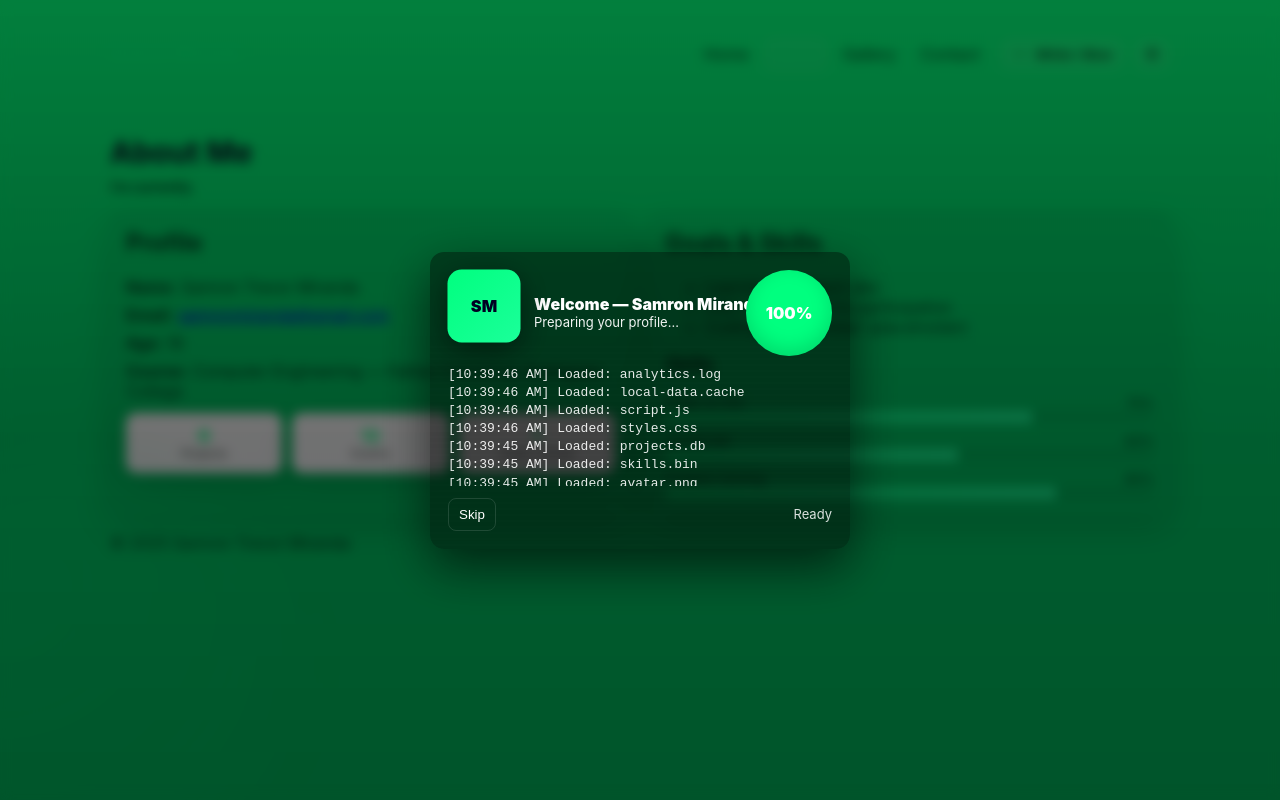
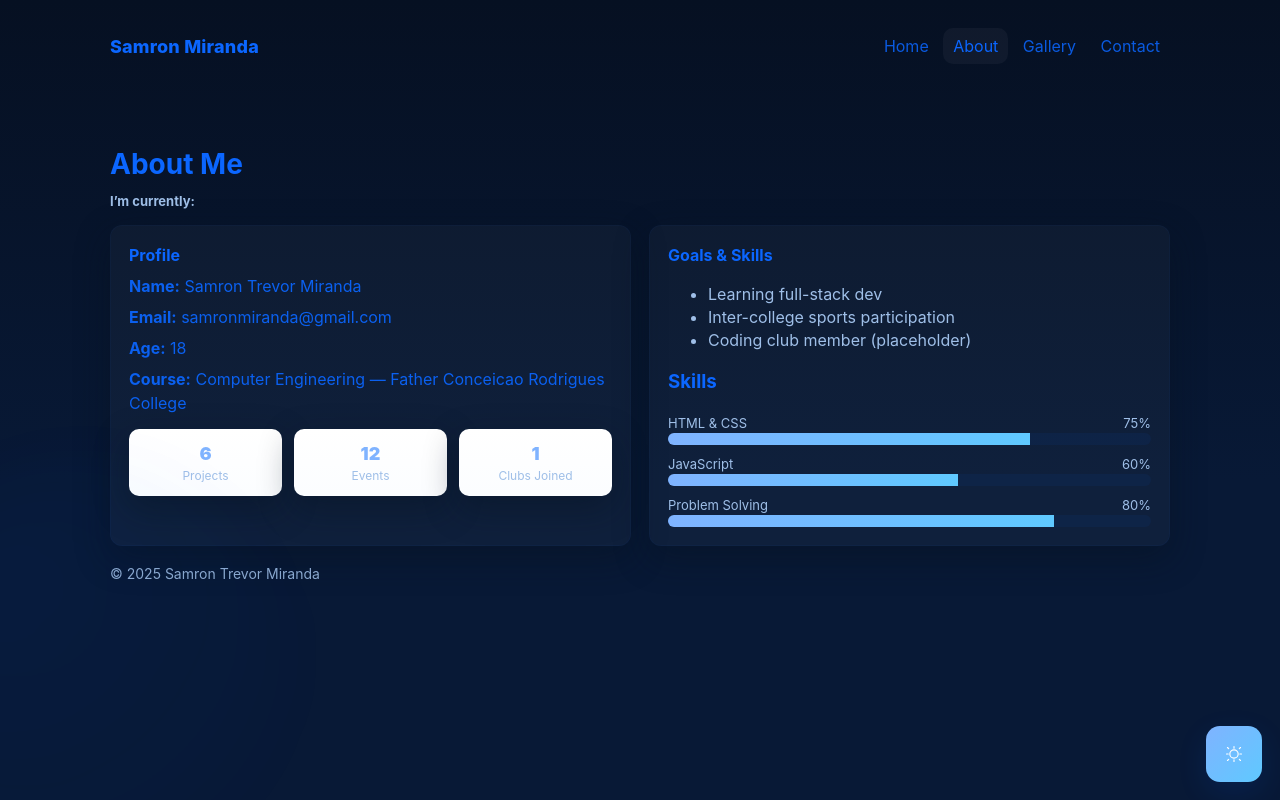
Before and after one commit to 11101-cpu/samronmiranda.github.io, a plain HTML site: page about.html in a window 1280 px wide. Drawn offline with Linux system fonts and the light colour scheme.

Commit message:
Update about.html

```diff
--- a/about.html
+++ b/about.html
@@ -10,25 +10,30 @@
      THEME VARIABLES
      ------------------------- */
   :root{
+    /* core colors */
+    --blue-primary: #0b66ff;           /* main blue for lettering & accents */
+    --blue-2: #5fb0ff;
+    --ink: var(--blue-primary);
+
     /* white/blue default (fallback values) */
     --bg-default: linear-gradient(180deg,#f6fbff,#eaf4ff 60%);
     --card-default: #ffffff;
-    --accent-default:#0b66ff;
-    --accent2-default:#5fb0ff;
-    --muted-default:#6b7a90;
-    --glass-default: rgba(255,255,255,0.7);
-    --shadow-default: 0 10px 30px rgba(12,33,80,0.08);
+    --accent-default: var(--blue-primary);
+    --accent2-default: var(--blue-2);
+    --muted-default:#3b506b;
+    --glass-default: rgba(255,255,255,0.8);
+    --shadow-default: 0 10px 30px rgba(12,33,80,0.06);
 
-    /* neon theme (start here) */
-    --bg-neon: linear-gradient(180deg,#05ff7a 0%, #00d36a 55%);
-    --card-neon: rgba(0,0,0,0.06);
-    --accent-neon: #00ff7f;
-    --accent2-neon: #1bff9a;
-    --muted-neon: rgba(2,18,12,0.8);
+    /* neon theme (secondary theme) - more subdued for professionalism */
+    --bg-neon: linear-gradient(180deg,#061022 0%, #081936 60%);
+    --card-neon: rgba(255,255,255,0.03);
+    --accent-neon: #7fb3ff;
+    --accent2-neon: #5fc9ff;
+    --muted-neon: #9fbfe8;
     --glass-neon: rgba(255,255,255,0.04);
-    --shadow-neon: 0 12px 34px rgba(0,0,0,0.14);
+    --shadow-neon: 0 12px 34px rgba(6,18,32,0.45);
 
-    /* active tokens (will be switched by .theme-default on <body>) */
+    /* active tokens (switched by .theme-default on <body>) */
     --bg: var(--bg-neon);
     --card: var(--card-neon);
     --accent: var(--accent-neon);
@@ -37,14 +42,15 @@
     --glass: var(--glass-neon);
     --shadow: var(--shadow-neon);
 
-    --radius:14px;
+    --radius:12px;
     --fw-sans: Inter, system-ui, -apple-system, "Segoe UI", Roboto, "Helvetica Neue", Arial;
     font-family: var(--fw-sans);
     -webkit-font-smoothing:antialiased;
     -moz-osx-font-smoothing:grayscale;
+    box-sizing: border-box;
   }
 
-  /* body.default-theme applies white/blue */
+  /* body.default-theme applies white/blue professional look */
   body.default-theme{
     --bg: var(--bg-default);
     --card: var(--card-default);
@@ -56,31 +62,30 @@
   }
 
   /* -------------------------
-     LAYOUT
+     BASE LAYOUT & TYPOGRAPHY
      ------------------------- */
   *{box-sizing:border-box}
   html,body{height:100%}
   body{
-    margin:0;background:var(--bg);color:#081426;padding-bottom:48px;transition:background .32s ease;
+    margin:0;
+    background:var(--bg);
+    color:var(--ink);          /* all lettering blue */
+    padding-bottom:72px;
+    transition: background .32s ease, color .25s ease;
+    font-size:16px;
+    line-height:1.45;
   }
-  .container{max-width:1100px;margin:0 auto;padding:20px}
-  header{display:flex;align-items:center;justify-content:space-between;padding:18px 0}
-  .brand{font-weight:800;color:var(--accent);text-decoration:none}
-  nav .links{display:flex;gap:12px;align-items:center}
-  a.nav-link{color:var(--muted);text-decoration:none;padding:8px 10px;border-radius:10px}
-  a.nav-link.active{background:var(--glass);color:var(--accent)}
+  .container{max-width:1100px;margin:0 auto;padding:28px 20px;}
+  header{display:flex;align-items:center;justify-content:space-between;padding:6px 0 22px}
+  .brand{font-weight:800;color:var(--ink);text-decoration:none;font-size:18px;letter-spacing:0.2px}
+  nav .links{display:flex;gap:14px;align-items:center}
+  a.nav-link{color:var(--ink);text-decoration:none;padding:8px 10px;border-radius:10px;opacity:0.86}
+  a.nav-link.active{background:var(--glass);color:var(--ink);opacity:1}
 
-  /* theme toggle */
-  .controls{display:flex;gap:10px;align-items:center}
-  .btn{
-    display:inline-flex;align-items:center;gap:8px;padding:8px 12px;border-radius:10px;border:0;background:rgba(255,255,255,0.06);
-    cursor:pointer;font-weight:700;color:var(--muted);backdrop-filter: blur(6px);
-  }
-  .btn:focus{outline:2px solid rgba(0,0,0,0.12);outline-offset:2px}
-
-  main{padding:18px 0}
-  h1{font-size:30px;margin:6px 0}
-  .hero{display:flex;gap:18px;align-items:center;margin-bottom:14px}
+  /* controls removed from header (toggle moved bottom-right) */
+  main{padding:6px 0 26px}
+  h1{font-size:28px;margin:6px 0;color:var(--ink)}
+  .hero{display:flex;gap:18px;align-items:center;margin-bottom:12px}
   .hero .label{font-weight:700;color:var(--muted);font-size:13px}
   .word-rotator{overflow:hidden;height:22px;position:relative}
   .word-rotator .words{position:absolute;left:0;top:0;animation:rot 10s linear infinite}
@@ -88,91 +93,112 @@
   @keyframes rot{0%{transform:translateY(0)}20%{transform:translateY(-22px)}40%{transform:translateY(-44px)}60%{transform:translateY(-66px)}80%{transform:translateY(-88px)}100%{transform:translateY(0)}}
 
   .grid{display:grid;grid-template-columns:1fr 1fr;gap:18px}
-  .card{background:var(--card);padding:16px;border-radius:12px;box-shadow:var(--shadow);color:var(--muted)}
-  .card p{margin:8px 0}
+  .card{
+    background:var(--card);
+    padding:18px;border-radius:12px;
+    box-shadow:var(--shadow);color:var(--muted);
+    border: 1px solid rgba(11,102,255,0.04);
+  }
+  .card h2{margin:0 0 8px;color:var(--ink);font-size:16px}
+  .card p{margin:8px 0;color:var(--ink);opacity:0.92}
 
-  .skills .bar{height:12px;background:rgba(0,0,0,0.06);border-radius:999px;overflow:hidden}
+  .skills .bar{height:12px;background:rgba(11,102,255,0.06);border-radius:999px;overflow:hidden}
   .skills .fill{height:100%;width:0;transition:width 1.1s ease;background:linear-gradient(90deg,var(--accent),var(--accent-2))}
 
-  .stats{display:flex;gap:10px;margin-top:12px}
-  .stat{flex:1;padding:12px;border-radius:10px;background:linear-gradient(180deg,#fff,#fbfdff);text-align:center;box-shadow:var(--shadow)}
-  .stat .num{font-weight:800;color:var(--accent);font-size:18px}
+  .stats{display:flex;gap:12px;margin-top:14px}
+  .stat{
+    flex:1;padding:12px;border-radius:10px;background:linear-gradient(180deg,#fff,#fbfdff);
+    text-align:center;box-shadow:var(--shadow);color:var(--ink)
+  }
+  .stat .num{font-weight:900;color:var(--accent);font-size:18px}
 
-  footer{margin-top:26px;color:var(--muted)}
+  footer{margin-top:26px;color:var(--muted);opacity:0.86;font-size:14px}
 
   /* responsive */
-  @media (max-width:880px){ .grid{grid-template-columns:1fr} .links{display:none} }
+  @media (max-width:880px){
+    .grid{grid-template-columns:1fr}
+    header{padding-bottom:12px}
+  }
 
-  /* subtle neon background motif */
-  .orb{position:fixed;left:-120px;bottom:-80px;width:420px;height:420px;border-radius:50%;background:radial-gradient(circle at 30% 30%, rgba(0,255,140,0.16), rgba(0,0,0,0));filter:blur(36px);pointer-events:none;opacity:.9}
+  /* subtle background orb */
+  .orb{position:fixed;left:-120px;bottom:-80px;width:420px;height:420px;border-radius:50%;
+    background:radial-gradient(circle at 30% 30%, rgba(11,102,255,0.06), rgba(0,0,0,0));
+    filter:blur(36px);pointer-events:none;opacity:.7}
+
   /* -------------------------
-     LOADER: scanline + pulse + file list
+     LOADER: professional scanline + progress
      ------------------------- */
   #loader{
     position:fixed;inset:0;display:flex;align-items:center;justify-content:center;z-index:9999;
-    background:linear-gradient(180deg, rgba(0,0,0,0.5), rgba(0,0,0,0.6));backdrop-filter: blur(6px);
+    background:linear-gradient(180deg, rgba(255,255,255,0.6), rgba(255,255,255,0.46));
+    backdrop-filter: blur(6px);
   }
+  body.default-theme #loader{ background: linear-gradient(180deg,#ffffffd6,#ffffffc0); }
   #loader.hidden{opacity:0;visibility:hidden;pointer-events:none;transition:opacity .28s,visibility .28s}
   .stage{
-    width:420px;max-width:94%;padding:18px;border-radius:14px;background:rgba(0,0,0,0.42);
-    color:white;text-align:left;box-shadow:0 18px 50px rgba(0,0,0,0.6);position:relative;overflow:hidden;
+    width:420px;max-width:92%;padding:18px;border-radius:12px;background:var(--card);
+    color:var(--ink);text-align:left;box-shadow:0 18px 38px rgba(16,32,52,0.06);position:relative;overflow:hidden;
+    border: 1px solid rgba(11,102,255,0.06);
   }
-  /* scanline overlay */
-  .scan{
-    position:absolute;inset:0;pointer-events:none;mix-blend-mode:overlay;opacity:.18;background:
-      linear-gradient(180deg, transparent 40%, rgba(255,255,255,0.04) 50%, transparent 60%);
-    background-size:100% 6px;animation:scan 2.1s linear infinite;
+  .loader-top{display:flex;align-items:center;gap:14px;margin-bottom:8px}
+  .pulse{
+    width:64px;height:64px;border-radius:12px;background:linear-gradient(135deg,var(--accent),var(--accent-2));
+    display:flex;align-items:center;justify-content:center;font-weight:900;color:white;box-shadow:0 8px 30px rgba(0,0,0,0.08);
+    margin-bottom:2px;
   }
-  @keyframes scan{0%{transform:translateY(-30%)}100%{transform:translateY(130%)}}
-  .pulse{
-    width:72px;height:72px;border-radius:14px;background:linear-gradient(135deg,var(--accent),var(--accent-2));
-    display:flex;align-items:center;justify-content:center;font-weight:900;color:#002;box-shadow:0 8px 30px rgba(0,0,0,0.5);
-    margin-bottom:12px;animation:pulse 1.2s ease-in-out infinite;
-  }
-  @keyframes pulse{0%{transform:scale(1)}50%{transform:scale(1.06)}100%{transform:scale(1)}}
-  .files{font-family:monospace;font-size:13px;line-height:1.4;max-height:120px;overflow:hidden;margin-top:8px}
-  .files .row{opacity:0.9}
+  .files{font-family:ui-monospace, SFMono-Regular, Menlo, Monaco, "Roboto Mono", monospace;font-size:13px;line-height:1.4;max-height:110px;overflow:hidden;margin-top:8px;color:var(--muted)}
+  .files .row{opacity:0.92;margin-bottom:6px}
   .progress-arc{
     width:86px;height:86px;border-radius:50%;display:grid;place-items:center;margin-left:auto;margin-right:0;
-    position:absolute;right:18px;top:18px;background:conic-gradient(var(--accent) 0% , rgba(255,255,255,0.06) 0% );box-shadow:inset 0 -6px 20px rgba(0,0,0,0.15);
+    position:absolute;right:18px;top:18px;background:conic-gradient(var(--accent) 0% , rgba(11,102,255,0.06) 0% );
+    box-shadow: inset 0 -6px 18px rgba(0,0,0,0.04); color:white;
   }
-  .progress-arc .pct{font-weight:900}
+  .progress-arc .pct{font-weight:900;color:var(--ink);background:rgba(255,255,255,0.9);padding:6px 8px;border-radius:8px;color:var(--accent)}
   .loader-actions{display:flex;gap:8px;margin-top:12px;align-items:center}
-  .skip{background:transparent;border:1px solid rgba(255,255,255,0.12);padding:8px 10px;border-radius:8px;color:white;cursor:pointer}
-  .skip:focus{outline:2px solid rgba(255,255,255,0.12);outline-offset:2px}
+  .skip{
+    background:transparent;border:1px solid rgba(11,102,255,0.08);padding:8px 10px;border-radius:8px;color:var(--ink);cursor:pointer
+  }
 
-  /* accessible small screens fix */
-  @media (max-width:420px){ .progress-arc{position:static;margin:12px 0 0 0;display:flex;justify-content:center} .stage{padding:14px} }
+  /* -------------------------
+     BOTTOM-RIGHT THEME BUTTON
+     ------------------------- */
+  #themeToggleFixed{
+    position:fixed;right:18px;bottom:18px;z-index:10010;
+    width:56px;height:56px;border-radius:14px;border:0;cursor:pointer;
+    display:grid;place-items:center;background:linear-gradient(135deg,var(--accent),var(--accent-2));
+    box-shadow:0 10px 30px rgba(11,102,255,0.12);color:white;font-weight:800;
+    transition:transform .18s ease, box-shadow .18s ease;
+  }
+  #themeToggleFixed:active{transform:translateY(2px)}
+  #themeToggleFixed[aria-pressed="true"]{ box-shadow:0 12px 46px rgba(11,102,255,0.22); }
 
-  /* reduced motion */
-  @media (prefers-reduced-motion: reduce){ .scan,.pulse {animation:none} .word-rotator .words{animation:none} }
+  /* accessible reduced motion */
+  @media (prefers-reduced-motion: reduce){
+    .word-rotator .words{animation:none}
+  }
 </style>
 </head>
 <body>
   <!-- LOADER -->
   <div id="loader" role="status" aria-live="polite" aria-label="Loading interface">
     <div class="stage" role="dialog" aria-modal="true" aria-label="Loading">
-      <div style="display:flex;align-items:center;gap:14px">
+      <div class="loader-top">
         <div class="pulse" aria-hidden="true">SM</div>
         <div>
-          <div style="font-weight:900">Welcome — Samron Miranda</div>
-          <div style="font-size:13px;opacity:0.95">Preparing your profile…</div>
+          <div style="font-weight:800;color:var(--ink);font-size:15px">Welcome — Samron Miranda</div>
+          <div style="font-size:13px;color:var(--muted)">Preparing your profile…</div>
         </div>
 
         <div class="progress-arc" id="arc" aria-hidden="true"><div class="pct" id="arcPct">0%</div></div>
       </div>
 
-      <div class="files" id="fileList" aria-hidden="true" style="margin-top:12px">
-        <!-- file rows will be injected -->
-      </div>
+      <div class="files" id="fileList" aria-hidden="true" style="margin-top:6px"></div>
 
       <div class="loader-actions">
-        <button class="skip" id="skipBtn">Skip</button>
+        <button class="skip" id="skipBtn" aria-label="Skip loading">Skip</button>
         <div style="flex:1"></div>
-        <div style="font-size:13px;color:rgba(255,255,255,0.85)" id="loaderStatus">Initializing</div>
+        <div style="font-size:13px;color:var(--muted)" id="loaderStatus">Initializing</div>
       </div>
-
-      <div class="scan" aria-hidden="true"></div>
     </div>
   </div>
 
@@ -183,21 +209,12 @@
     <header>
       <a class="brand" href="index.html">Samron Miranda</a>
 
-      <div class="controls">
       <nav class="links" aria-label="Primary">
         <a class="nav-link" href="index.html">Home</a>
         <a class="nav-link active" href="about.html">About</a>
         <a class="nav-link" href="gallery.html">Gallery</a>
         <a class="nav-link" href="contact.html">Contact</a>
       </nav>
-
-        <button id="themeBtn" class="btn" aria-pressed="false" title="Toggle theme">
-          <svg id="themeIcon" xmlns="http://www.w3.org/2000/svg" width="16" height="16" viewBox="0 0 24 24" fill="none" stroke="currentColor"><circle cx="12" cy="12" r="4"></circle></svg>
-          <span id="themeLabel">White / Blue</span>
-        </button>
-
-        <button id="menuToggle" class="btn" aria-expanded="false" aria-controls="mobileNav">☰</button>
-      </div>
     </header>
   </div>
 
@@ -220,9 +237,9 @@
 
     <div class="grid">
       <section class="card" aria-labelledby="bioHeading">
-        <h2 id="bioHeading" style="margin-top:0">Profile</h2>
+        <h2 id="bioHeading">Profile</h2>
         <p><strong>Name:</strong> Samron Trevor Miranda</p>
-        <p><strong>Email:</strong> <a href="mailto:samronmiranda@gmail.com">samronmiranda@gmail.com</a></p>
+        <p><strong>Email:</strong> <a href="mailto:samronmiranda@gmail.com" style="color:var(--ink);text-decoration:none">samronmiranda@gmail.com</a></p>
         <p><strong>Age:</strong> 18</p>
         <p><strong>Course:</strong> Computer Engineering — Father Conceicao Rodrigues College</p>
 
@@ -234,15 +251,15 @@
       </section>
 
       <section class="card" aria-labelledby="goalsHeading">
-        <h2 id="goalsHeading" style="margin-top:0">Goals & Skills</h2>
+        <h2 id="goalsHeading">Goals & Skills</h2>
         <ul style="color:var(--muted)">
           <li>Learning full-stack dev</li>
           <li>Inter-college sports participation</li>
           <li>Coding club member (placeholder)</li>
         </ul>
 
-        <h3 style="margin-top:12px">Skills</h3>
-        <div class="skills">
+        <h3 style="margin-top:12px;color:var(--ink)">Skills</h3>
+        <div class="skills" aria-hidden="true">
           <div style="margin-bottom:10px">
             <div style="display:flex;justify-content:space-between;font-size:13px;color:var(--muted)"><span>HTML & CSS</span><span>75%</span></div>
             <div class="bar"><div class="fill" data-fill="75%"></div></div>
@@ -259,50 +276,55 @@
       </section>
     </div>
 
-    <footer style="margin-top:18px;color:var(--muted)">&copy; <span id="yr"></span> Samron Trevor Miranda</footer>
+    <footer style="margin-top:18px">&copy; <span id="yr"></span> Samron Trevor Miranda</footer>
   </main>
+
+  <!-- BOTTOM-RIGHT THEME BUTTON -->
+  <button id="themeToggleFixed" aria-pressed="false" aria-label="Toggle background theme">
+    <!-- simple icon -->
+    <svg width="20" height="20" viewBox="0 0 24 24" fill="none" aria-hidden="true">
+      <path d="M12 3v2M12 19v2M4.2 4.2l1.4 1.4M18.4 18.4l1.4 1.4M3 12h2M19 12h2M4.2 19.8l1.4-1.4M18.4 5.6l1.4-1.4M12 7a5 5 0 100 10 5 5 0 000-10z" stroke="white" stroke-width="1.4" stroke-linecap="round" stroke-linejoin="round"/>
+    </svg>
+  </button>
 
 <script>
   // ---------- year
   document.getElementById('yr').textContent = new Date().getFullYear();
 
-  // ---------- theme toggle with persistence
-  const themeBtn = document.getElementById('themeBtn');
-  const themeLabel = document.getElementById('themeLabel');
-  const themeIcon = document.getElementById('themeIcon');
+  // ---------- theme toggle with persistence (bottom-right)
+  const themeToggle = document.getElementById('themeToggleFixed');
+  const body = document.body;
 
-  function applyTheme(name){
-    if(name === 'default'){
-      document.body.classList.add('default-theme');
-      themeBtn.setAttribute('aria-pressed','true');
-      themeLabel.textContent = 'Neon';
-      // simple icon change (sun/moon style)
-      themeIcon.innerHTML = '<path d="M21 12.79A9 9 0 1111.21 3 7 7 0 0021 12.79z"></path>';
-    }else{
-      document.body.classList.remove('default-theme');
-      themeBtn.setAttribute('aria-pressed','false');
-      themeLabel.textContent = 'White / Blue';
-      themeIcon.innerHTML = '<circle cx="12" cy="12" r="4"></circle>';
+  function applyTheme(mode){
+    if(mode === 'default'){
+      body.classList.add('default-theme');
+      themeToggle.setAttribute('aria-pressed','true');
+      // slightly different visual for default
+      themeToggle.style.background = 'linear-gradient(135deg,var(--accent),var(--accent-2))';
+    } else {
+      body.classList.remove('default-theme');
+      themeToggle.setAttribute('aria-pressed','false');
+      themeToggle.style.background = 'linear-gradient(135deg,var(--accent),var(--accent-2))';
     }
+    localStorage.setItem('sm_theme', mode);
   }
 
-  // read last theme
-  const stored = localStorage.getItem('sm_theme') || 'neon';
-  applyTheme(stored === 'default' ? 'default' : 'neon');
+  // read last theme (default or neon)
+  const savedTheme = localStorage.getItem('sm_theme') || 'neon';
+  applyTheme(savedTheme === 'default' ? 'default' : 'neon');
 
-  themeBtn.addEventListener('click', ()=>{
-    const isDefault = document.body.classList.contains('default-theme');
+  themeToggle.addEventListener('click', ()=>{
+    const isDefault = body.classList.contains('default-theme');
     const next = isDefault ? 'neon' : 'default';
-    applyTheme(next === 'default' ? 'default' : 'neon');
-    localStorage.setItem('sm_theme', next);
+    applyTheme(next);
   });
 
-  // ---------- mobile menu toggle (simple)
-  const menuToggle = document.getElementById('menuToggle');
-  menuToggle.addEventListener('click', ()=>{
-    const expanded = menuToggle.getAttribute('aria-expanded') === 'true';
-    menuToggle.setAttribute('aria-expanded', String(!expanded));
-    alert('Mobile menu toggled — implement your mobile nav here if needed.');
+  // keyboard: toggle with 'T'
+  document.addEventListener('keydown', (e)=>{
+    if(e.key.toLowerCase() === 't'){
+      const isDefault = body.classList.contains('default-theme');
+      applyTheme(isDefault ? 'neon' : 'default');
+    }
   });
 
   // ---------- skill bars & stat counters when visible ----------
@@ -328,7 +350,7 @@
   fills.forEach(f=>io.observe(f));
   nums.forEach(n=>io.observe(n));
 
-  // ---------- word rotator pause on hover ----------
+  // rotator pause on hover
   const rot = document.querySelector('.word-rotator .words');
   const rotWrap = document.querySelector('.word-rotator');
   if(rotWrap){
@@ -336,7 +358,7 @@
     rotWrap.addEventListener('mouseleave', ()=> rot.style.animationPlayState='running');
   }
 
-  // ---------- LOADER logic (scanline + incremental file list) ----------
+  // ---------- LOADER logic ----------
   const loader = document.getElementById('loader');
   const fileList = document.getElementById('fileList');
   const arc = document.getElementById('arc');
@@ -345,13 +367,11 @@
   const skipBtn = document.getElementById('skipBtn');
   const main = document.getElementById('main');
 
-  // fake files to display
   const files = [
     'profile.json', 'avatar.png', 'skills.bin', 'projects.db',
     'styles.css', 'script.js', 'local-data.cache', 'analytics.log'
   ];
 
-  // progressive loader sequence
   function runLoader(){
     main.setAttribute('aria-hidden','true');
     fileList.innerHTML = '';
@@ -359,19 +379,16 @@
     let fileIndex = 0;
 
     const interval = setInterval(()=>{
-      // advance percentage by small random amount
       pct = Math.min(100, pct + Math.ceil(Math.random()*8));
-      arc.style.background = `conic-gradient(var(--accent) ${pct}%, rgba(255,255,255,0.06) ${pct}% )`;
+      arc.style.background = `conic-gradient(var(--accent) ${pct}%, rgba(11,102,255,0.06) ${pct}% )`;
       arcPct.textContent = pct + '%';
-      // sometimes push a file row
-      if(Math.random() > 0.45 && fileIndex < files.length){
+      if(Math.random() > 0.4 && fileIndex < files.length){
         const row = document.createElement('div');
         row.className = 'row';
         const t = new Date().toLocaleTimeString();
         row.textContent = `[${t}] Loaded: ${files[fileIndex++]}`;
         fileList.prepend(row);
       }
-      // update stage text
       if(pct < 20) loaderStatus.textContent = 'Initializing';
       else if(pct < 50) loaderStatus.textContent = 'Loading modules';
       else if(pct < 80) loaderStatus.textContent = 'Decrypting assets';
@@ -382,31 +399,25 @@
         clearInterval(interval);
         setTimeout(hideLoader, 420);
       }
-    }, 240);
+    }, 210);
   }
 
   function hideLoader(){
     loader.classList.add('hidden');
     main.removeAttribute('aria-hidden');
     // ensure fills and counters animate even if offscreen initially
-    fills.forEach(f=>{ if(f.style.width === '' || f.style.width === '0px') f.style.width = f.getAttribute('data-fill'); });
-    nums.forEach(n=>{ if(n.textContent === '0'){ n.textContent = n.dataset.target; } });
+    fills.forEach(f=>{ if(!f.style.width || f.style.width === '0px') f.style.width = f.getAttribute('data-fill'); });
+    nums.forEach(n=>{ if(n.textContent === '0') n.textContent = n.dataset.target; });
   }
 
-  // skip & keyboard
   skipBtn.addEventListener('click', ()=> { hideLoader(); localStorage.setItem('sm_loader_skipped','1'); });
   document.addEventListener('keydown', (e)=>{ if(e.key === 'Escape') { hideLoader(); localStorage.setItem('sm_loader_skipped','1'); } });
 
-  // start loader on DOM ready, optionally skip if previously skipped or prefers-reduced-motion
   document.addEventListener('DOMContentLoaded', ()=>{
     const skipBefore = localStorage.getItem('sm_loader_skipped') === '1';
     const reduce = window.matchMedia && window.matchMedia('(prefers-reduced-motion: reduce)').matches;
     if(skipBefore || reduce){ hideLoader(); } else { runLoader(); }
   });
-
-  // accessibility: allow skip via Enter on focused button
-  skipBtn.addEventListener('keyup', (e)=>{ if(e.key === 'Enter') hideLoader(); });
-
 </script>
 </body>
 </html>
```
Lines whose indentation alone changed are shown as unchanged.
